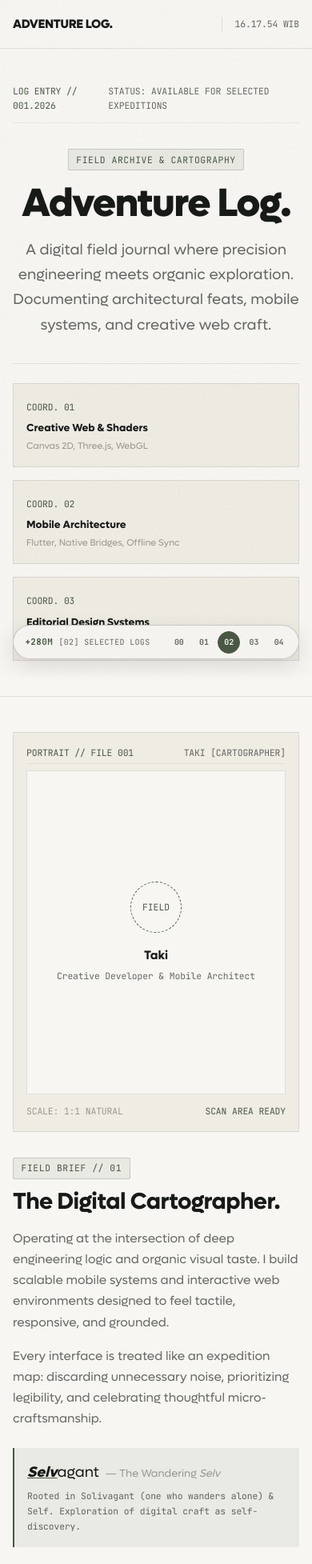
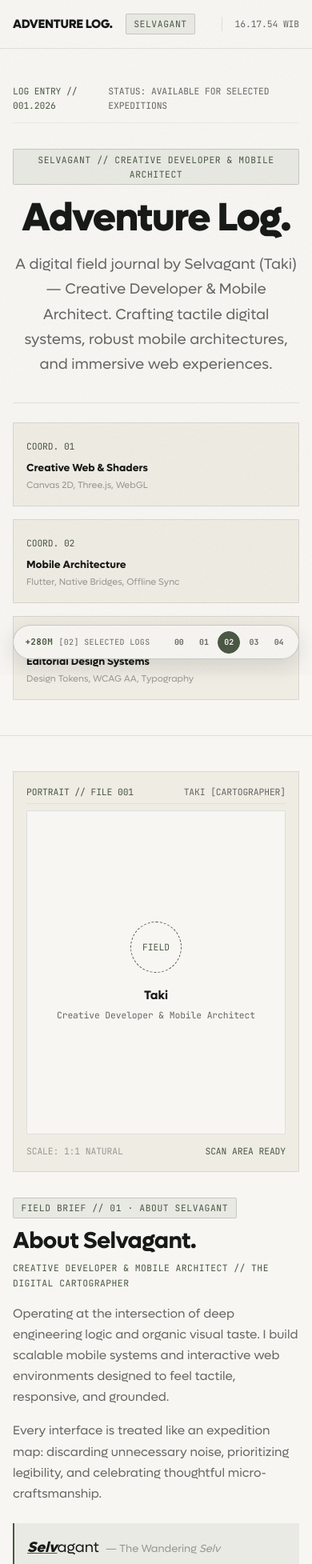
Before and after one commit to intxdv/adventure-log, a React (Vite) app: page / in a window 390 px wide. Shown: the top 1955 px of the page at 80% size. Built offline with nearby package versions, Linux system fonts and the light colour scheme.

Commit message:
feat(branding): establish Selvagant moniker with Creative Developer & Mobile Architect positioning

```diff
--- a/index.html
+++ b/index.html
@@ -4,8 +4,8 @@
     <meta charset="UTF-8" />
     <link rel="icon" type="image/svg+xml" href="/favicon.svg" />
     <meta name="viewport" content="width=device-width, initial-scale=1.0" />
-    <meta name="description" content="Adventure Log. — Digital Field Journal of Taki (Selvagant). Creative Developer, UI/UX Designer & Mobile Architect." />
-    <title>Adventure Log. — The Digital Cartographer</title>
+    <meta name="description" content="Adventure Log. — Digital Field Journal of Selvagant (Taki). Creative Developer & Mobile Architect." />
+    <title>Adventure Log. — Selvagant | Creative Developer & Mobile Architect</title>
   </head>
   <body>
     <div id="root"></div>
--- a/src/components/About.tsx
+++ b/src/components/About.tsx
@@ -92,19 +92,31 @@ export const About: React.FC = () => {
           {/* Editorial Storytelling & Moniker */}
           <div>
             <div style={{ marginBottom: 'var(--space-sm)' }}>
-              <span className="tag-badge">FIELD BRIEF // 01</span>
+              <span className="tag-badge">FIELD BRIEF // 01 · ABOUT SELVAGANT</span>
             </div>
 
             <h2
               style={{
                 fontSize: 'var(--text-2xl)',
                 fontWeight: 700,
-                marginBottom: 'var(--space-md)',
+                marginBottom: 'var(--space-xs)',
                 letterSpacing: '-0.02em',
               }}
             >
-              The Digital Cartographer.
+              About Selvagant.
             </h2>
+            <div
+              className="font-mono"
+              style={{
+                fontSize: 'var(--text-xs)',
+                color: 'var(--color-olive)',
+                marginBottom: 'var(--space-md)',
+                textTransform: 'uppercase',
+                letterSpacing: '0.04em',
+              }}
+            >
+              Creative Developer & Mobile Architect // The Digital Cartographer
+            </div>
 
             <p style={{ marginBottom: 'var(--space-md)' }}>
               Operating at the intersection of deep engineering logic and organic visual taste.
--- a/src/components/Footer.tsx
+++ b/src/components/Footer.tsx
@@ -82,7 +82,7 @@ export const Footer: React.FC = () => {
               [ 04 // COLOPHON ]
             </span>
             <p style={{ fontSize: 'var(--text-xs)', color: 'var(--color-ink-muted)', lineHeight: 1.8 }}>
-              Designed & developed by Taki (Selvagant). Set in Lufga & JetBrains Mono. Built with React & Vite.
+              Designed & developed by Selvagant (Taki) — Creative Developer & Mobile Architect. Set in Lufga & JetBrains Mono. Built with React & Vite.
             </p>
           </div>
         </div>
@@ -110,7 +110,7 @@ export const Footer: React.FC = () => {
             ADVENTURE LOG.
           </div>
           <div className="font-mono" style={{ fontSize: 'var(--text-xs)', color: 'var(--color-ink-faint)' }}>
-            © 2026 TAKI · ALL RIGHTS RESERVED · FIELD LOG VERSION 1.0
+            © 2026 SELVAGANT (TAKI) · ALL RIGHTS RESERVED · FIELD LOG VERSION 1.0
           </div>
         </div>
       </div>
--- a/src/components/Header.tsx
+++ b/src/components/Header.tsx
@@ -59,9 +59,9 @@ export const Header: React.FC = () => {
           </a>
           <span
             className="tag-badge"
-            style={{ display: 'none' /* Will be unhidden on md+ screens via css or inline */ }}
+            style={{ display: 'inline-flex' }}
           >
-            DISPATCH 2026
+            SELVAGANT
           </span>
         </div>
 
--- a/src/components/Hero.tsx
+++ b/src/components/Hero.tsx
@@ -38,7 +38,7 @@ export const Hero: React.FC = () => {
             className="tag-badge"
             style={{ marginBottom: 'var(--space-md)' }}
           >
-            FIELD ARCHIVE & CARTOGRAPHY
+            SELVAGANT // CREATIVE DEVELOPER & MOBILE ARCHITECT
           </span>
           <h1
             id="hero-title"
@@ -60,8 +60,8 @@ export const Hero: React.FC = () => {
               color: 'var(--color-ink-muted)',
             }}
           >
-            A digital field journal where precision engineering meets organic exploration.
-            Documenting architectural feats, mobile systems, and creative web craft.
+            A digital field journal by Selvagant (Taki) — Creative Developer & Mobile Architect.
+            Crafting tactile digital systems, robust mobile architectures, and immersive web experiences.
           </p>
         </div>
 
```
